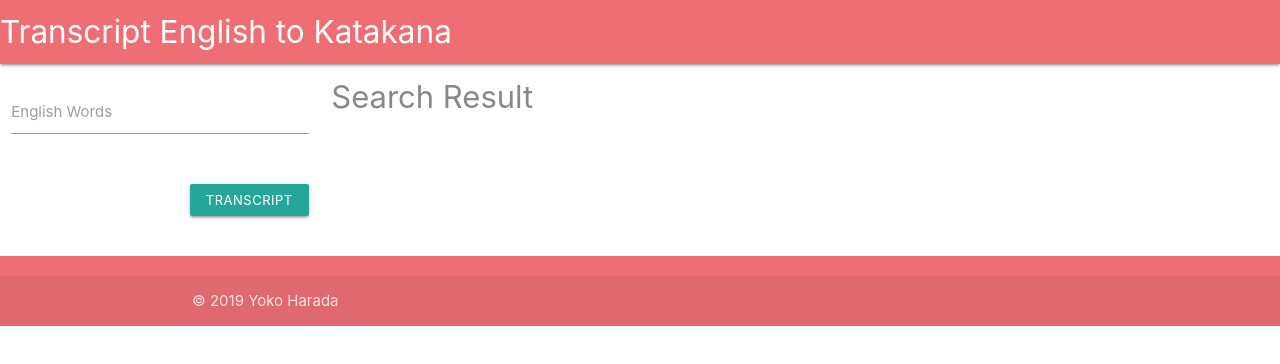
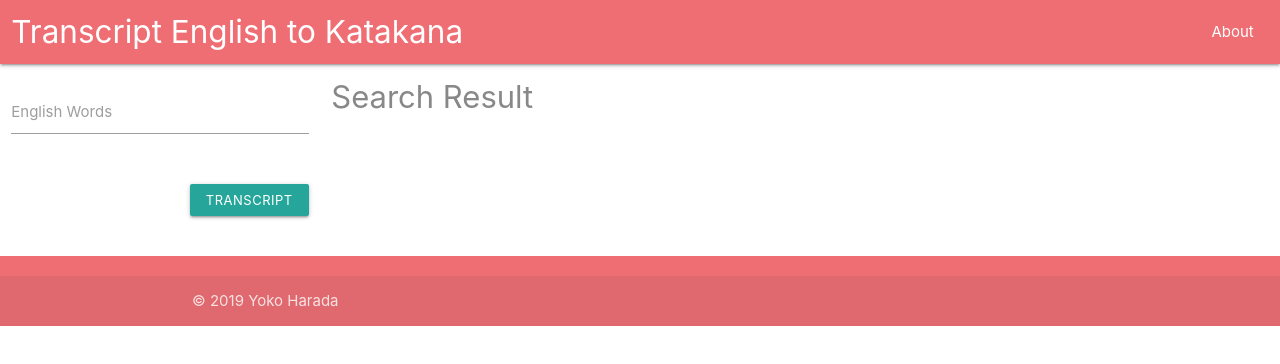
Before and after one commit to yokolet/transcript-app, a React (Create React App) app: page / in a window 1280 px wide. Shown: the top 364 px of the page. Built offline with nearby package versions, Linux system fonts and the light colour scheme.

Commit message:
feat: adds Material Icons

```diff
--- a/package.json
+++ b/package.json
@@ -3,6 +3,7 @@
   "version": "0.1.0",
   "private": true,
   "dependencies": {
+    "@material-ui/core": "^4.1.1",
     "axios": "^0.18.0",
     "materialize-css": "^1.0.0-rc.2",
     "prop-types": "^15.7.2",
--- a/public/index.html
+++ b/public/index.html
@@ -22,7 +22,8 @@
       work correctly both with client-side routing and a non-root public URL.
       Learn how to configure a non-root public URL by running `npm run build`.
     -->
-    <link href="https://fonts.googleapis.com/icon?family=Material+Icons" rel="stylesheets">
+    <link href="https://fonts.googleapis.com/css?family=Roboto:300,400,500,700&display=swap" rel="stylesheet" />
+    <link href="https://fonts.googleapis.com/icon?family=Material+Icons" rel="stylesheet">
     <title>Transcript App</title>
   </head>
   <body>
--- a/src/components/NavBar.js
+++ b/src/components/NavBar.js
@@ -2,10 +2,26 @@ import React from 'react';
 
 export default () => {
   return (
-    <nav>
-      <div className="nav-wrapper">
-        <a href="/" className="brand-logo">Transcript English to Katakana</a>
-      </div>
-    </nav>
+    <div>
+      <nav>
+        <div className="row">
+          <div className="col s12">
+            <div className="nav-wrapper">
+              <a href="#!" className="brand-logo">Transcript English to Katakana</a>
+              <a href="#" data-target="mobile-demo" className="sidenav-trigger">
+                <i className="material-icons">menu</i>
+              </a>
+              <ul id="nav-mobile" className="right hide-on-med-and-down">
+                <li><a href="about.html">About</a></li>
+              </ul>
+            </div>
+        </div>
+        </div>
+      </nav>
+
+      <ul className="sidenav" id="mobile-demo">
+        <li><a href="about.html">About</a></li>
+      </ul>
+    </div>
   )
 }
```
Also changed, not shown: 1 other file (tests, documents, lock files or other folders).
